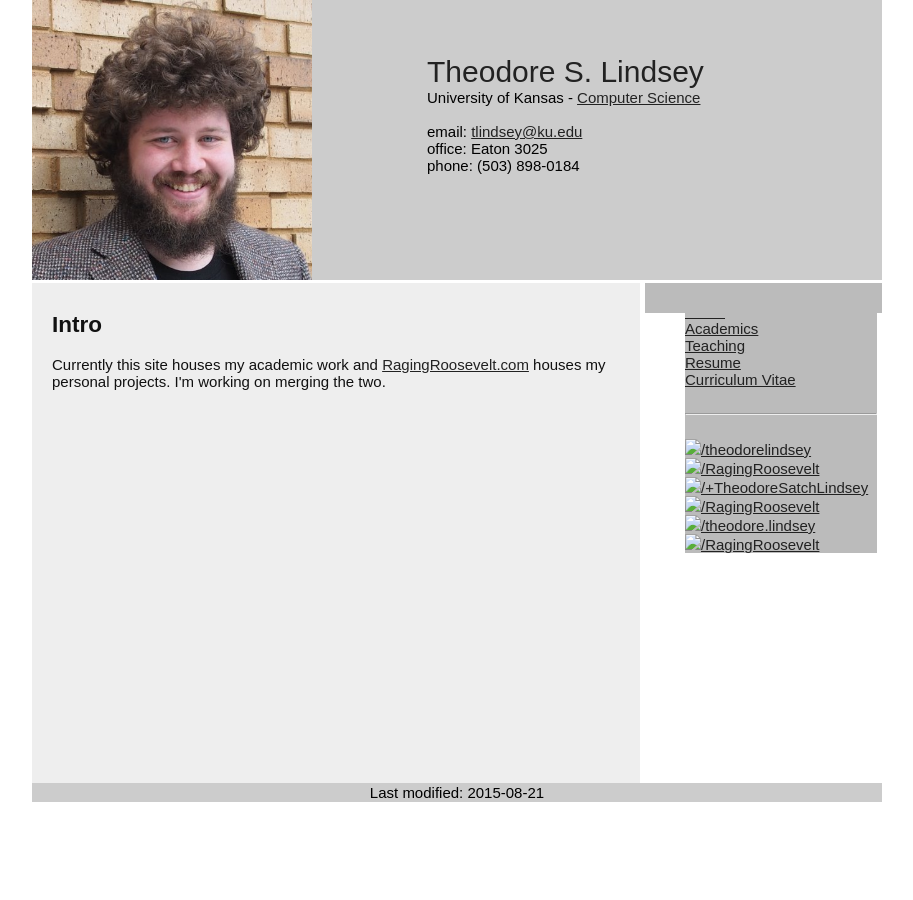
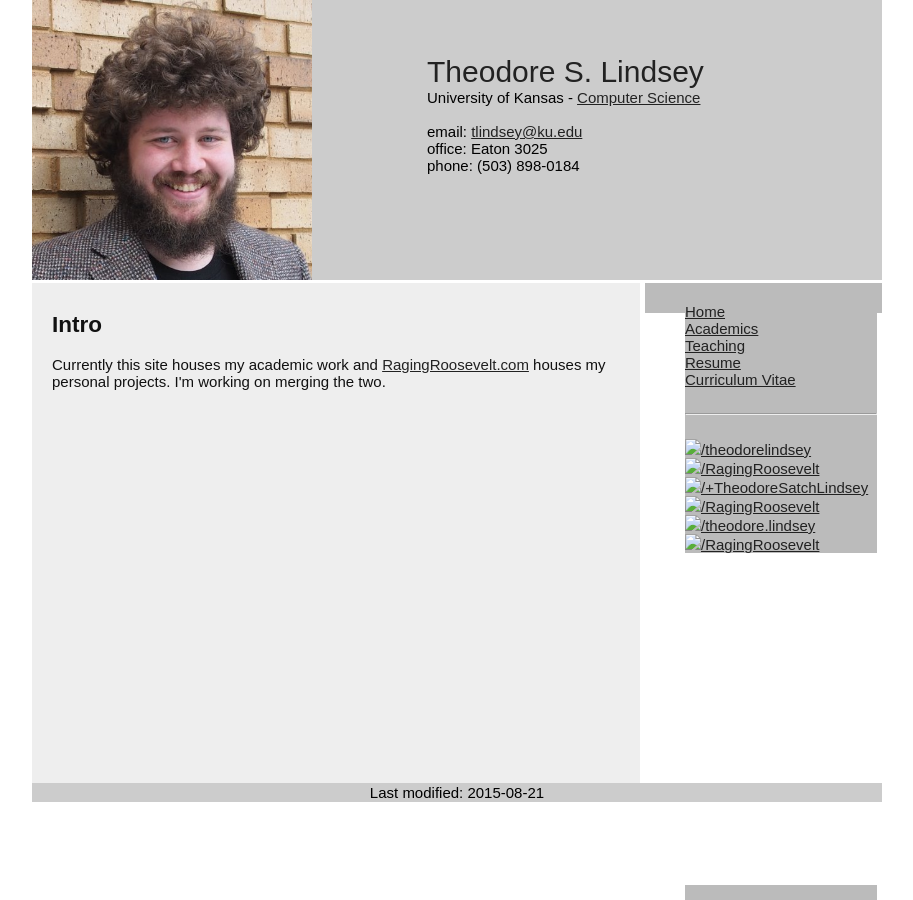
Before and after one commit to RagingRoosevelt/RagingRoosevelt.github.io, a Jekyll site: the page built from index.html, in a window 1280 px wide. Shown: the whole page, without its empty margins (183-1096 px from the left). Built offline with Jekyll 4.4.1, drawn with Linux system fonts in a browser that asks for light colours.

Commit message:
fixed layout

```diff
--- a/_includes/header.html
+++ b/_includes/header.html
@@ -4,7 +4,7 @@
 	</div>
 
 	<div id="bannertext">
-		<a href="." style="font-size:200%;text-decoration:none">Theodore S. Lindsey</a><br />
+		<a href="{{site.url}}" style="font-size:200%;text-decoration:none">Theodore S. Lindsey</a><br />
 		University of Kansas - <a href="http://eecs.ku.edu/">Computer Science</a><br /><br />
 		email: <a href="mailto:tlindsey@ku.edu">tlindsey@ku.edu</a><br />
 		office: Eaton 3025<br />
--- a/css/grad.css
+++ b/css/grad.css
@@ -102,6 +102,7 @@
     background-color:#BBBBBB;
     /*color:#ee3300; */
     /*min-height:100%*//*470px*/;
+    bottom: 0;
 }
 
 
```
